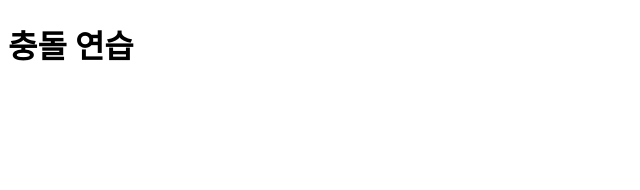
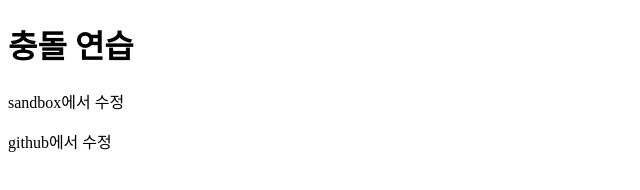
Before and after one commit to suhyunn/ssac, a plain HTML site: page test.html in a window 1280 px wide. Shown: the whole page, without its empty margins (0-640 px from the left). Drawn offline with Linux system fonts and the light colour scheme.

Commit message:
initial commit

```diff
--- a/test.html
+++ b/test.html
@@ -8,5 +8,7 @@
   </head>
   <body>
     <h1>충돌 연습</h1>
+    <p>sandbox에서 수정</p>
+    <p>github에서 수정</p>
   </body>
 </html>
```
